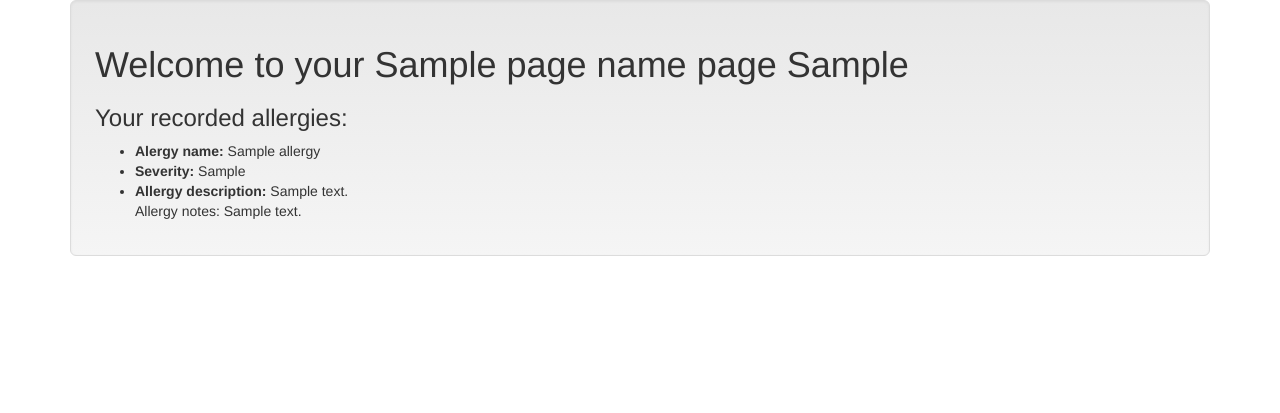
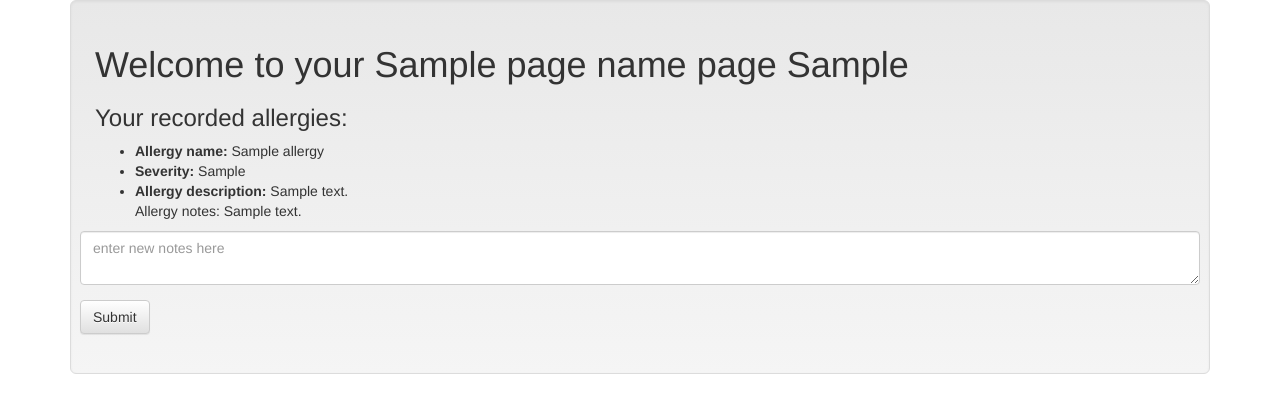
Before and after one commit to chrcoe/emr-patient, a Django app: template emrapp/patient/templates/patient/allergies.html in a window 1280 px wide. Shown: the part 72-485 px from the top of the page. Run offline with Django 3.2, Linux system fonts and the light colour scheme; tables that the repository leaves empty hold one stand-in row (values such as "Sample post"); the template is opened without the code that fills it: values that come from a table or form of the project are taken from there, most other values are stand-ins (such as "Sample title", 1, 10 or a date in 2020); some libraries are stand-ins or nearby versions.

Commit message:
Updated allergies and format in vitals. Update in allergies not working.

```diff
--- a/emrapp/patient/templates/patient/allergies.html
+++ b/emrapp/patient/templates/patient/allergies.html
@@ -5,18 +5,27 @@
 <div class="container">
   <div class="well well-lg clearfix">
     <h1>Welcome to your {{ page_name }} page {{ patient.first_name }} </h1>
-
+    <div id="allergy_item">
     	<h3>Your recorded allergies:</h3>
     	{% for i in allergies %}
     		<ul>
-    	<li><b>Alergy name:</b> {{ i.allergy_name }}
+    			<li><b>Allergy name:</b> {{ i.allergy_name }}
     			<li><b>Severity:</b> {{ i.severity }}
     			<li><b>Allergy description:</b> {{ i.allergy_description }}
     			<p>Allergy notes: {{ i.allergy_notes }}
     		</ul>
+    		<form class="form-horizontal" role="form" action="{% url 'patient:allergies' patient.id %}" method='post'>
+	      		{% csrf_token %}
+    	  		<div class="form-group">
+        			<textarea class="form-control" name="allergy_notes" placeholder="enter new notes here" textarea></textarea>
+        			<input type="hidden" name="allergies_id" value='{{ i.id }}' />
+      			</div>
+      			<div class="form-group">
+      				<button type="submit" class="btn btn-default">Submit</button>
+		   		</div>
+    		</form>
     	{% endfor %}
-
-
+  	</div>
   </div>
 </div>
 {% endblock %}
```
Also changed, not shown: emrapp/patient/templates/patient/vitals.html (indentation only). Lines whose indentation alone changed are shown as unchanged.
